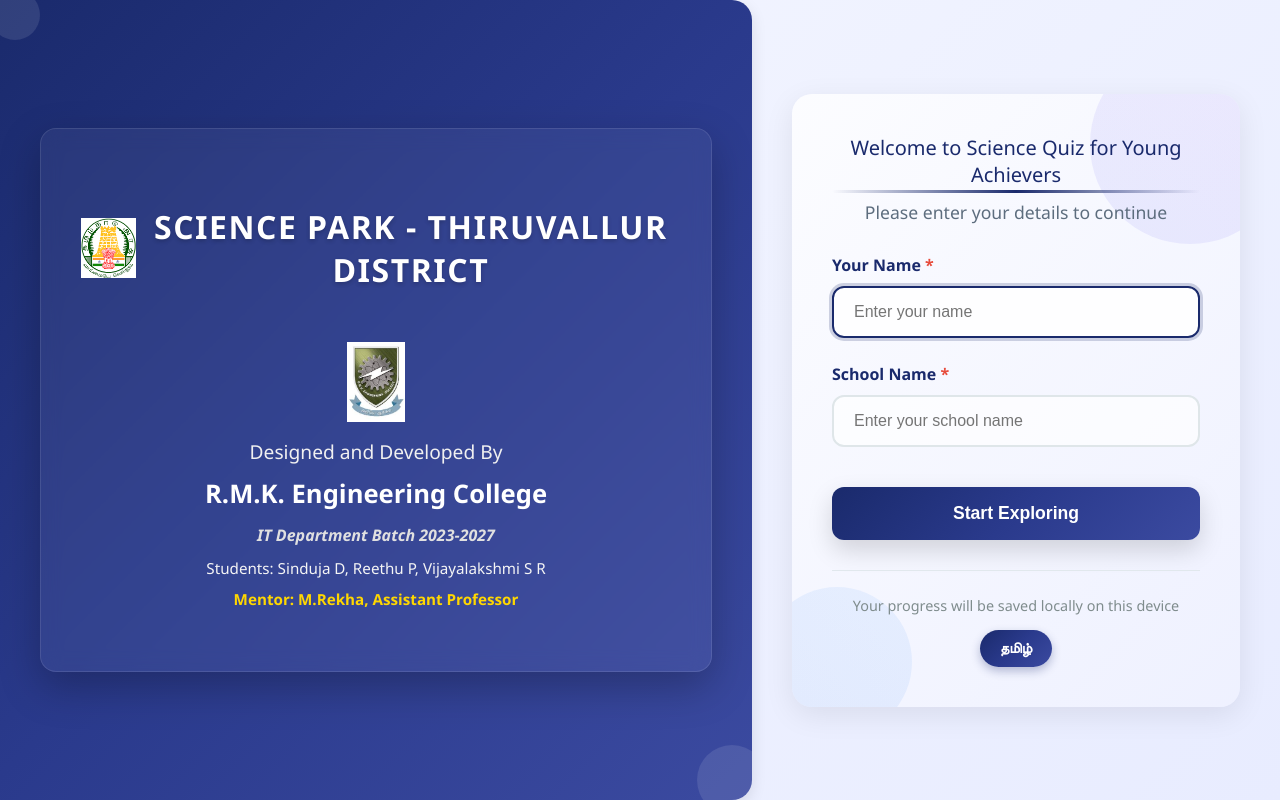
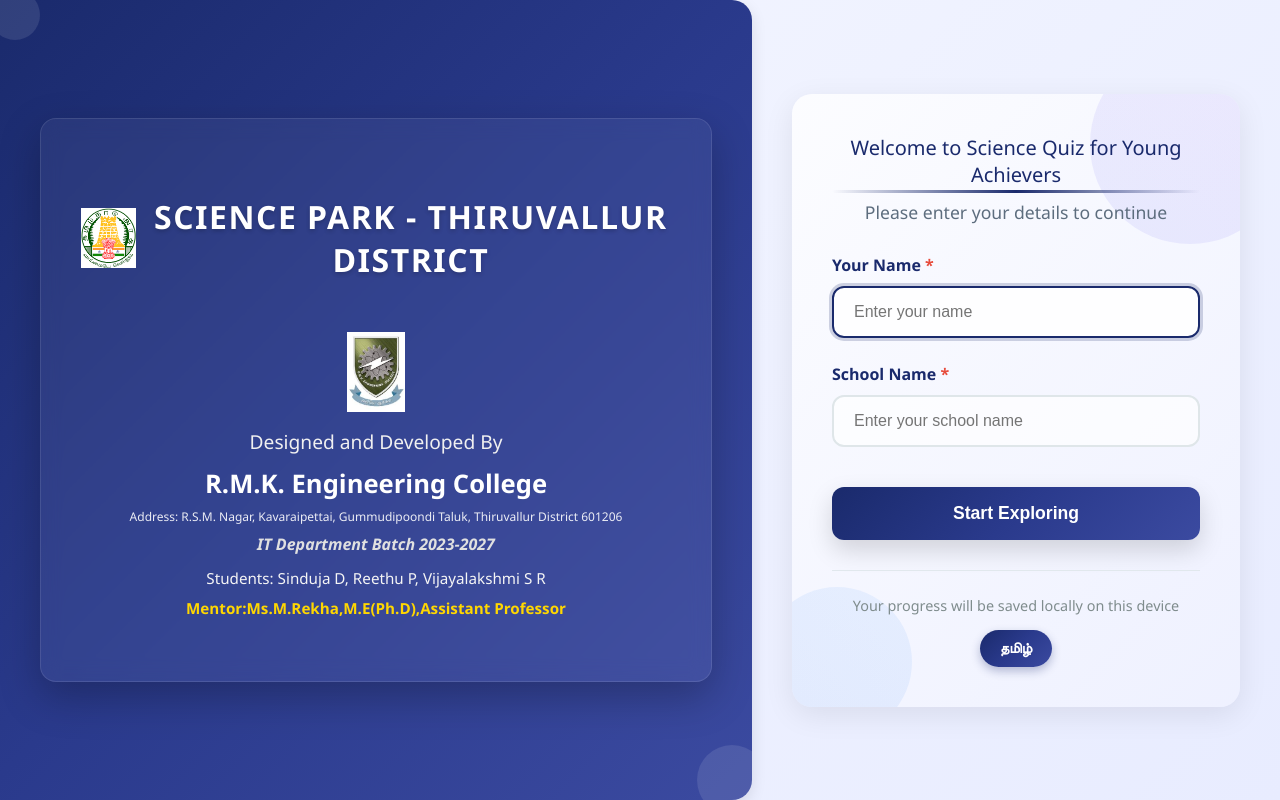
Before and after one commit to Sinduja-D/quiz-master-offline, a React (Create React App) app: page / in a window 1280 px wide. Built offline with nearby package versions, Linux system fonts and the light colour scheme.

Commit message:
address added to login

```diff
--- a/src/components/HomePage.js
+++ b/src/components/HomePage.js
@@ -70,8 +70,8 @@
             </p>
             <p className="hero-mentor">
               {language === "English"
-                ? "Mentor: Ms. M. Rekha, Assistant Professor"
-                : "வழிகாட்டி: ம.ரேகா, உதவி பேராசிரியர்"}
+                ? "Mentor:Ms.M.Rekha,Assistant Professor"
+                : "வழிகாட்டி:திருமதி.ம.ரேகா, உதவி பேராசிரியர்"}
             </p>
             <p className="hero-department">
               {language === "English"
--- a/src/components/Login.js
+++ b/src/components/Login.js
@@ -103,6 +103,11 @@
                 ? "R.M.K. Engineering College"
                 : "ஆர்.எம்.கே. பொறியியல் கல்லூரி"}
             </h2>
+            <p className="hero-address">
+              {language === "English"
+                ? "Address: R.S.M. Nagar, Kavaraipettai, Gummudipoondi Taluk, Thiruvallur District 601206"
+                : "முகவரி: ஆர்.எஸ்.எம். நகர், கவரைப்பேட்டை, கும்மிடிப்பூண்டி வட்டம், திருவள்ளூர் மாவட்டம் 601206"}
+            </p>
             <h4>
               {language === "English"
                 ? "IT Department Batch 2023-2027"
@@ -115,8 +120,8 @@
             </p>
             <p className="mentor-name">
               {language === "English"
-                ? "Mentor: M.Rekha, Assistant Professor"
-                : "வழிகாட்டி: ம.ரேகா, உதவிப் பேராசிரியர்"}
+                ? "Mentor:Ms.M.Rekha,M.E(Ph.D),Assistant Professor"
+                : "வழிகாட்டி:திருமதி.ம.ரேகா,M.E(Ph.D),உதவிப் பேராசிரியர்"}
             </p>
           </div>
         </div>
--- a/src/components/Quiz.css
+++ b/src/components/Quiz.css
@@ -4,7 +4,7 @@
   flex-direction: column;
   max-width: 800px;
   margin: 0 auto;
-  padding: 20px;
+  padding: 0px;
   flex: 1;
   width: 100%;
 }
@@ -115,16 +115,16 @@
 .question-container {
   background: rgba(255, 255, 255, 0.9);
   border-radius: 15px;
-  padding: 25px;
+  padding: 20px;
   box-shadow: 0 5px 15px rgba(0, 0, 0, 0.1);
-  margin-bottom: 20px;
+  margin-bottom: 10px;
   flex: 1;
   display: flex;
   flex-direction: column;
 }
 
 .question-text {
-  font-size: 1.5rem;
+  font-size: 1rem;
   margin-bottom: 25px;
   color: #333;
   text-align: center;
@@ -134,6 +134,7 @@
   display: grid;
   grid-template-columns: 1fr 1fr;
   gap: 15px;
+   font-size: 1rem;
   margin-bottom: 25px;
 }
 
@@ -143,6 +144,7 @@
   padding: 15px;
   border-radius: 10px;
   cursor: pointer;
+  font-size: 1rem;
   transition: all 0.3s ease;
   border: 2px solid #eee;
 }
@@ -175,6 +177,7 @@
   border-radius: 50%;
   background-color: #1a2a6c;
   color: white;
+   font-size: 1rem;
   font-weight: bold;
   margin-right: 15px;
 }
@@ -189,6 +192,7 @@
 
 .option-text {
   flex: 1;
+  font-size: 1rem;
 }
 
 /* Header hint button */
@@ -283,7 +287,7 @@
   display: flex;
   justify-content: center;
   align-items: center;
-  margin-top: 30px;
+  margin-top: 0px;
   gap: 20px;
 }
 
```
